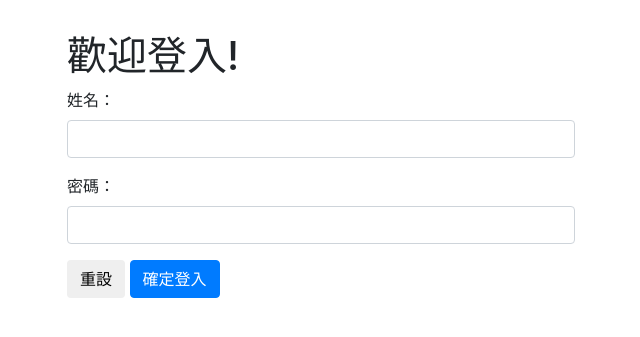
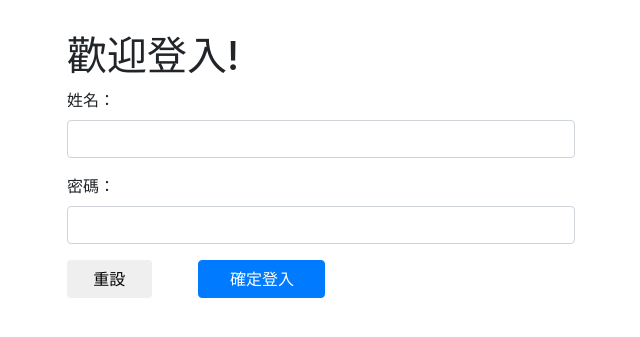
Before and after one commit to howardyu60211/myclasssite, a Django app: page /login/ in a window 1280 px wide. Shown: the part 56-393 px from the top of the page, without its empty margins (50-690 px from the left). Run offline with Django 3.2, Linux system fonts and the light colour scheme; some libraries are stand-ins or nearby versions.

Commit message:
change: login.html

```diff
--- a/myclasssite/home/templates/login.html
+++ b/myclasssite/home/templates/login.html
@@ -16,8 +16,8 @@
             <div class="form-group">
                 {{ login_form.password.label_tag }} {{ login_form.password }}
             </div>
-            <button type="reset" class="btn btn-default pull-left">重設</button>
-            <button type="submit" class="btn btn-primary pull-right">確定登入</button>
+            <button type="reset" class="btn col-2 btn-default pull-left">重設</button>
+            <button type="submit" class="btn col-3 offset-1 btn-primary pull-right">確定登入</button>
         </form>
     </div>
 </div>
```
